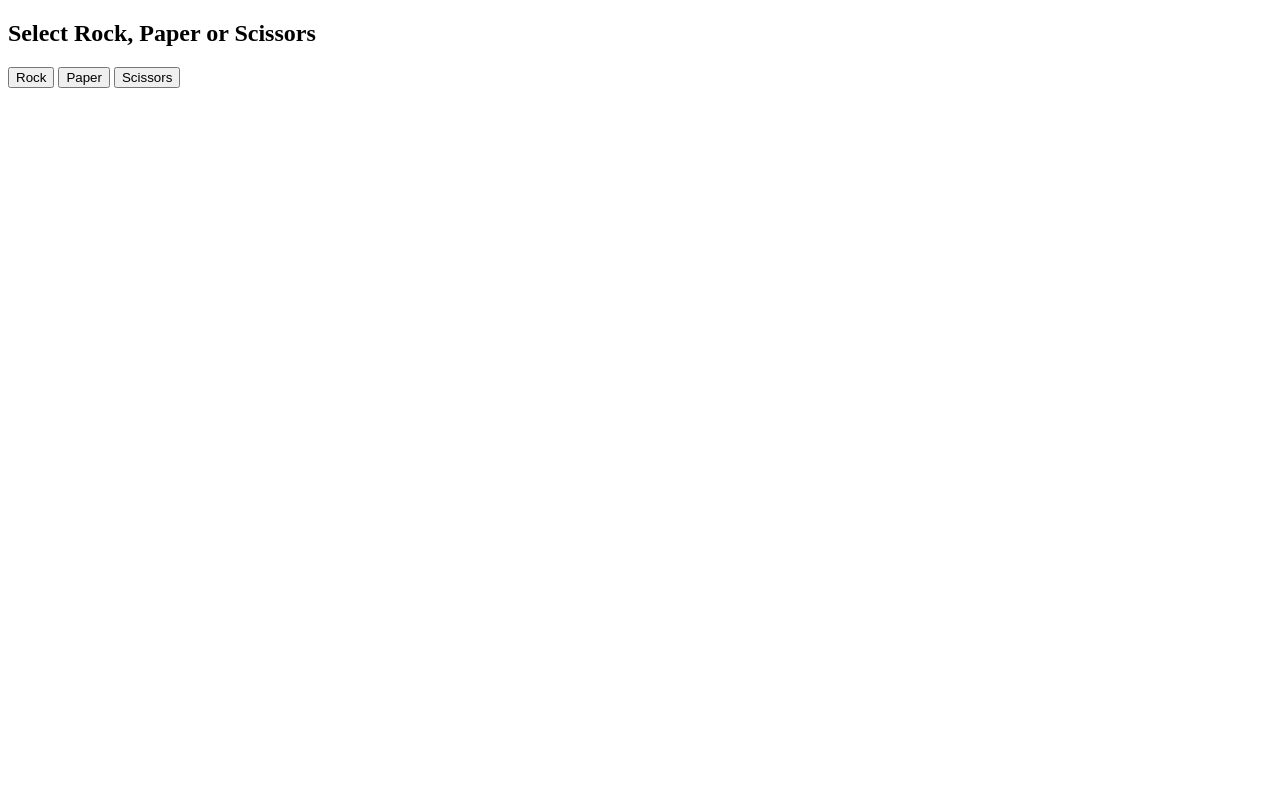
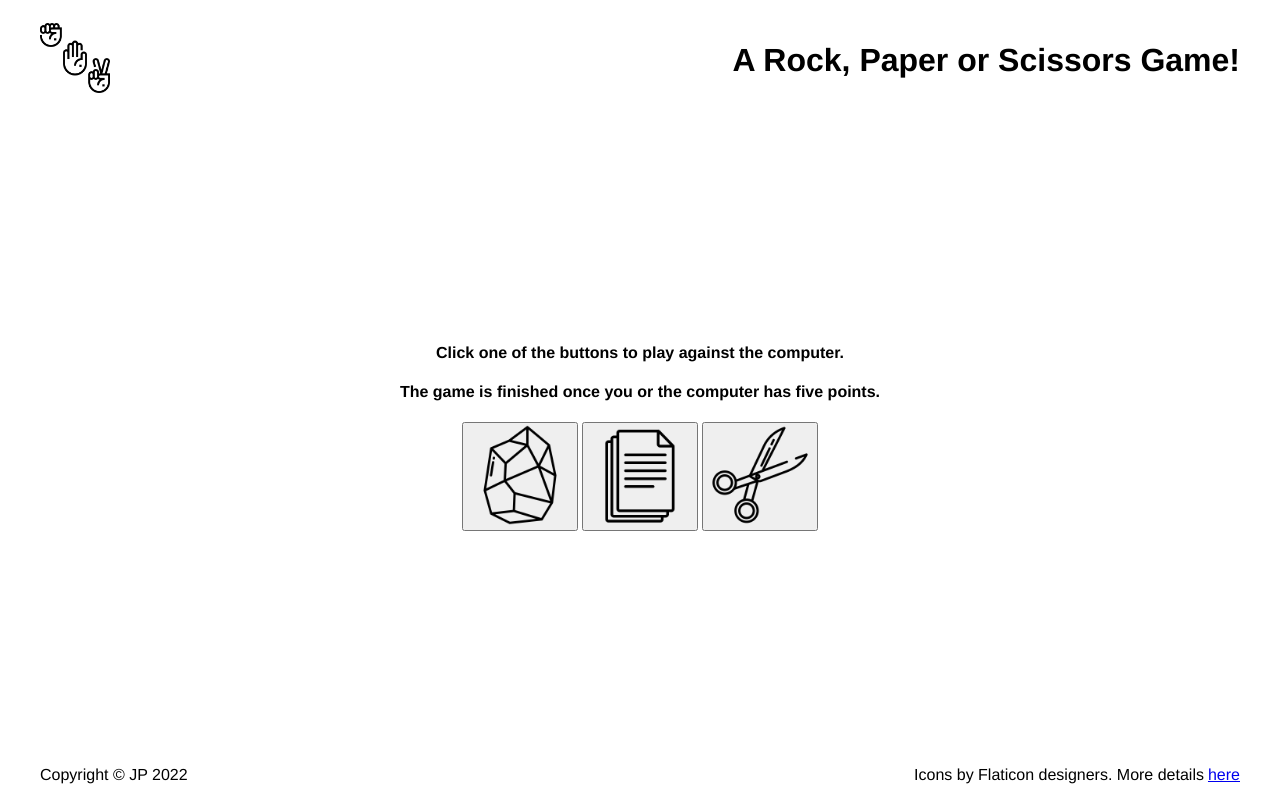
Before and after one commit to jp524/odin-rock-paper-scissors, a plain HTML site: page index.html in a window 1280 px wide. Drawn offline with Linux system fonts and the light colour scheme.

Commit message:
Add styling and modify README

```diff
--- a/game.js
+++ b/game.js
@@ -30,7 +30,7 @@ function disableButton() {
 
 function onButtonClick(e) {
   if (scorePlayer < 5 && scoreComputer < 5) {
-    let [pointPlayer, pointComputer] = playRound(playerSelection = e.target.id, computerPlay());
+    let [pointPlayer, pointComputer] = playRound(playerSelection = e.target.alt, computerPlay());
     scorePlayer += pointPlayer;
     scoreComputer += pointComputer;
     score.textContent = `Player ${scorePlayer} - ${scoreComputer} Computer`;
@@ -51,7 +51,7 @@ let scoreComputer = 0;
 const btn = document.querySelectorAll("button");
 btn.forEach(btn => btn.addEventListener("click", onButtonClick));
 
-const container = document.querySelector(".container");
+const container = document.querySelector(".score-container");
 const results = document.createElement("p");
 const score = document.createElement("p");
 container.appendChild(results);
--- a/index.html
+++ b/index.html
@@ -1,18 +1,47 @@
 <!DOCTYPE html>
 <html lang="en">
+
 <head>
   <meta charset="UTF-8">
   <title>Odin Rock Paper Scissors</title>
+  <link rel="stylesheet" href="./style.css">
 </head>
+
 <body>
-  <h2>Select Rock, Paper or Scissors</h2>
-  <button id="Rock">Rock</button>
-  <button id="Paper">Paper</button>
-  <button id="Scissors">Scissors</button>
+  <div class="header">
+    <div class="header-logo">
+      <img src="./icons/rock-paper-scissors.png" alt="rock paper scissors">
+    </div>
+    <h1>A Rock, Paper or Scissors Game!</h1>
+  </div>
 
-  <div class="container">
+  <div class="game">
+    <h4>Click one of the buttons to play against the computer.</h4>
+    <h4>The game is finished once you or the computer has five points.</h4>
+    <div class="options">
+      <button>
+        <img src="./icons/stone.png" alt="Rock">
+      </button>
+      <button>
+        <img src="./icons/papers.png" alt="Paper">
+      </button>
+      <button>
+        <img src="./icons/scissors.png" alt="Scissors">
+      </button>
+    </div>
+    <div class="score-container">
+    </div>
+  </div>
+
+  <div class="footer">
+    <p>Copyright © JP 2022</p>
+    <div class="credits">
+      <p>Icons by Flaticon designers. More details </p>
+      <a href="https://github.com/jp524/odin-rock-paper-scissors">here</a>
+    </div>
   </div>
 
   <script src="./game.js"></script>
 </body>
+
 </html>
--- /dev/null
+++ b/style.css
@@ -0,0 +1,36 @@
+body {
+  font-family: Helvetica, Arial, sans-serif;
+  display: flex;
+  flex-direction: column;
+  justify-content: space-between;
+  text-align: center;
+  height: 100vh;
+  margin: 0 40px;
+}
+
+.header {
+  height: 120px;
+  display: flex;
+  justify-content: space-between;
+  align-items: center;
+}
+
+.header-logo>img {
+  width: 70px;
+}
+
+button>img {
+  width: 100px;
+}
+
+.footer {
+  height: 50px;
+  display: flex;
+  justify-content: space-between;
+}
+
+.credits {
+  display: flex;
+  align-items: center;
+  gap: 4px;
+}
```
Also changed, not shown: icons/papers.png (added), icons/rock-paper-scissors.png (added), icons/scissors.png (added), icons/stone.png (added), 1 other file.
